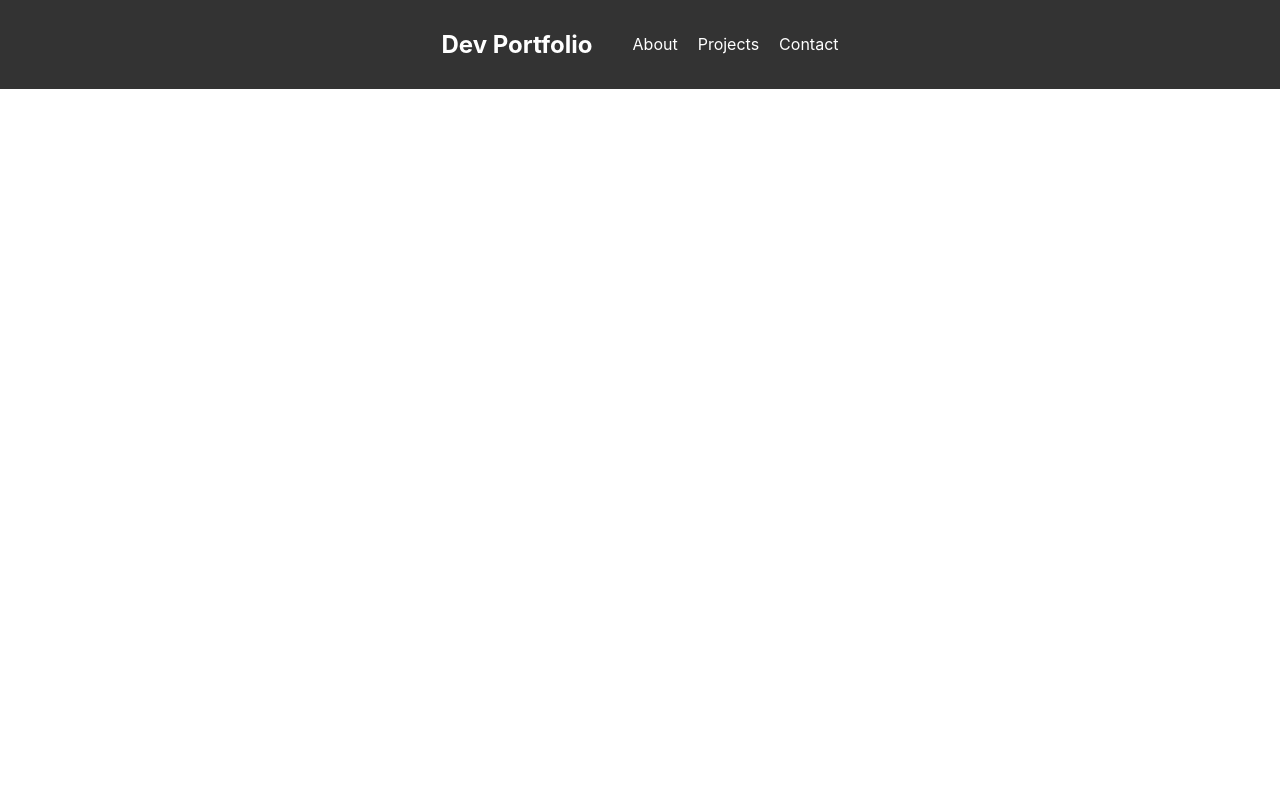
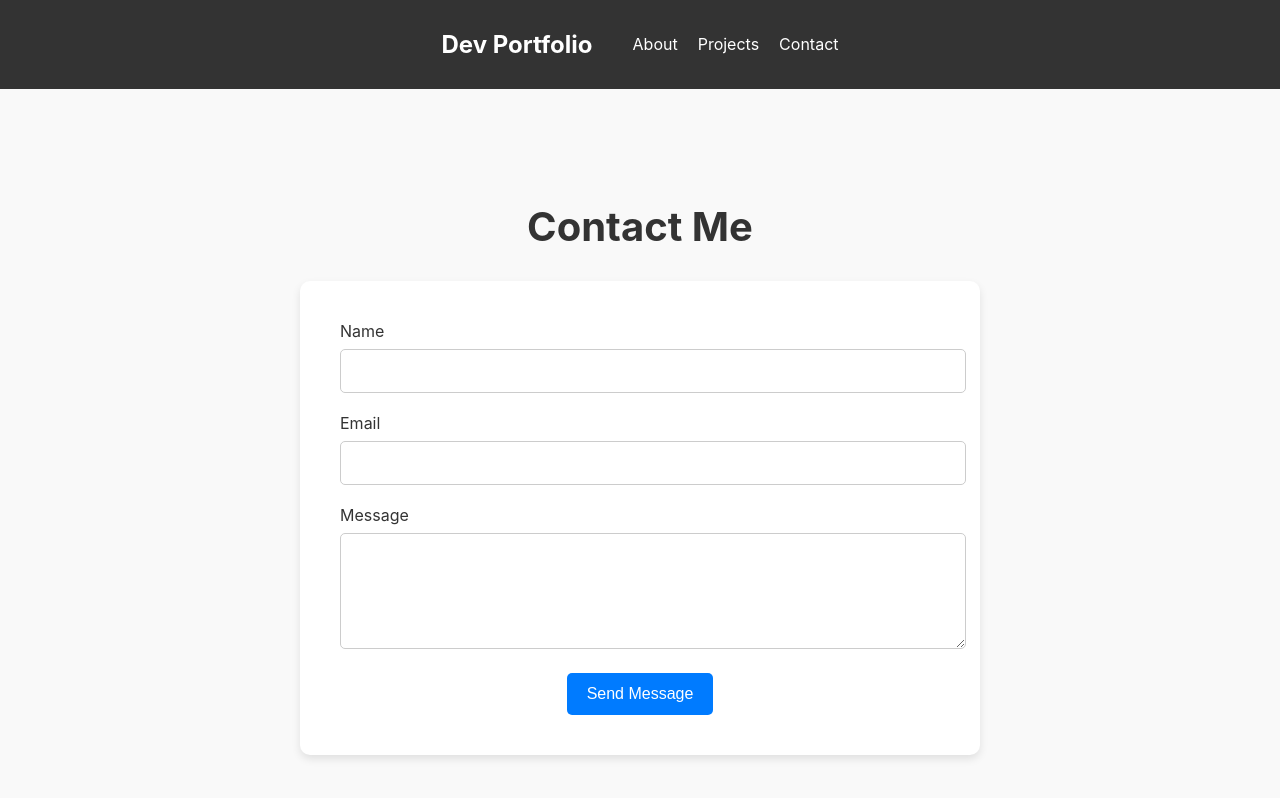
Before and after one commit to NiroshaPerera/dev-portfolio, a React (Create React App) app: page /contact in a window 1280 px wide. Shown: the top 798 px of the page. Built offline with nearby package versions, Linux system fonts and the light colour scheme.

Commit message:
Add new files and update project

```diff
--- a/package.json
+++ b/package.json
@@ -10,7 +10,9 @@
     "react-dom": "^18.3.1",
     "react-router-dom": "^6.26.2",
     "react-scripts": "^5.0.1",
-    "web-vitals": "^2.1.4"
+    "web-vitals": "^2.1.4",
+    "webpack": "^5.95.0",
+    "webpack-dev-server": "^5.1.0"
   },
   "scripts": {
     "start": "react-scripts start",
--- a/src/App.js
+++ b/src/App.js
@@ -2,6 +2,7 @@ import { Route, BrowserRouter as Router,  Routes } from 'react-router-dom';
 import Navbar from './components/Navbar';
 import About from './pages/About';
 import Projects from './pages/Projects';
+import Contact from './pages/Contact';
 
 function App() {
   return (
@@ -10,6 +11,7 @@ function App() {
       <Routes>
         <Route path='/about' element={<About/>}></Route>
         <Route path='/projects' element={<Projects/>}></Route>
+        <Route path='/contact' element={<Contact/>}></Route>
       </Routes>
     </Router>
   );
--- a/src/components/Navbar.js
+++ b/src/components/Navbar.js
@@ -9,7 +9,7 @@ function Navbar() {
             <ul>
                 <li><a href='/about'>About</a></li>
                 <li><a href='/projects'>Projects</a></li>
-                <li><a href='#contact'>Contact</a></li>
+                <li><a href='/contact'>Contact</a></li>
             </ul>
         </nav>
     );
--- /dev/null
+++ b/src/pages/Contact.css
@@ -0,0 +1,89 @@
+.contact-section {
+    padding: 80px 20px;
+    background-color: #f9f9f9;
+    text-align: center;
+}
+
+.contact-section h2 {
+    font-size: 2.5rem;
+    color: #333;
+    margin-bottom: 30px;
+    font-weight: bold;
+}
+
+.contact-container {
+    max-width: 600px;
+    margin: 0 auto;
+    background-color: #fff;
+    padding: 40px;
+    border-radius: 10px;
+    box-shadow: 0 4px 8px rgba(0,0,0,0.1);
+}
+
+.contact-form .form-group {
+    margin-bottom: 20px;
+    text-align: left;
+}
+
+.contact-form label {
+    display: block;
+    font-size: 1 rem;
+    color: #333;
+    margin-bottom: 8px;
+}
+
+.contact-form input,
+.contact-form textarea {
+    width: 100%;
+    padding: 12px;
+    border: 1px solid #ccc;
+    border-radius: 5px;
+    font-size: 1rem;
+    color: #333;
+}
+
+.contact-form input:focus,
+.contact-form textarea:focus {
+    outline: none;
+    border-color: #007bff;
+    box-shadow: 0 0 8px rgba(0,123,255,0.2);
+}
+
+.contact-form textarea {
+    resize: vertical;
+}
+
+.submit-button {
+    background-color: #007bff;
+    color: #fff;
+    padding: 12px 20px;
+    border: none;
+    border-radius: 5px;
+    font-size: 1rem;
+    cursor: pointer;
+    transition: background-color 0.3s;
+}
+
+.submit-button:hover {
+    background-color: #0056b3;
+}
+
+@media (max-width:768px) {
+    .contact-section h2 {
+        font-size: 2rem;
+    }
+
+    .contact-container {
+        padding: 50px;
+    }
+
+    .contact-form input,
+    .contact-form textarea {
+       font-size: 0.9rem;
+    }
+
+    .submit-button {
+        font-size: 0.9rem;
+        padding: 10px 18px;
+    }
+}
--- /dev/null
+++ b/src/pages/Contact.js
@@ -0,0 +1,29 @@
+import React from 'react';
+import './Contact.css'
+
+function Contact() {
+    return (
+        <section id="contact" className="contact-section">
+          <h2>Contact Me</h2>
+          <div className='contact-container'>
+          <form className='contact-form' action='https://formspree.io/f/form-id'method='POST'>
+           <div className='form-group'>
+                <label htmlFor='name'>Name</label>
+                <input type="text" id='name' name='name' required/>
+           </div>
+           <div className='form-group'>
+                <label htmlFor='email'>Email</label>
+                <input type="email" id='email' name='email' required/>
+           </div>
+            <div className='form-group'>
+                <label htmlFor='message'>Message</label>
+                <textarea id='message'name='message'rows="5" required> </textarea>
+            </div>
+            <button type="submit" className='submit-button'>Send Message</button>
+          </form>
+          </div>
+        </section>
+    );
+}
+
+export default Contact;
```
Also changed, not shown: 1 other file (tests, documents, lock files or other folders).
